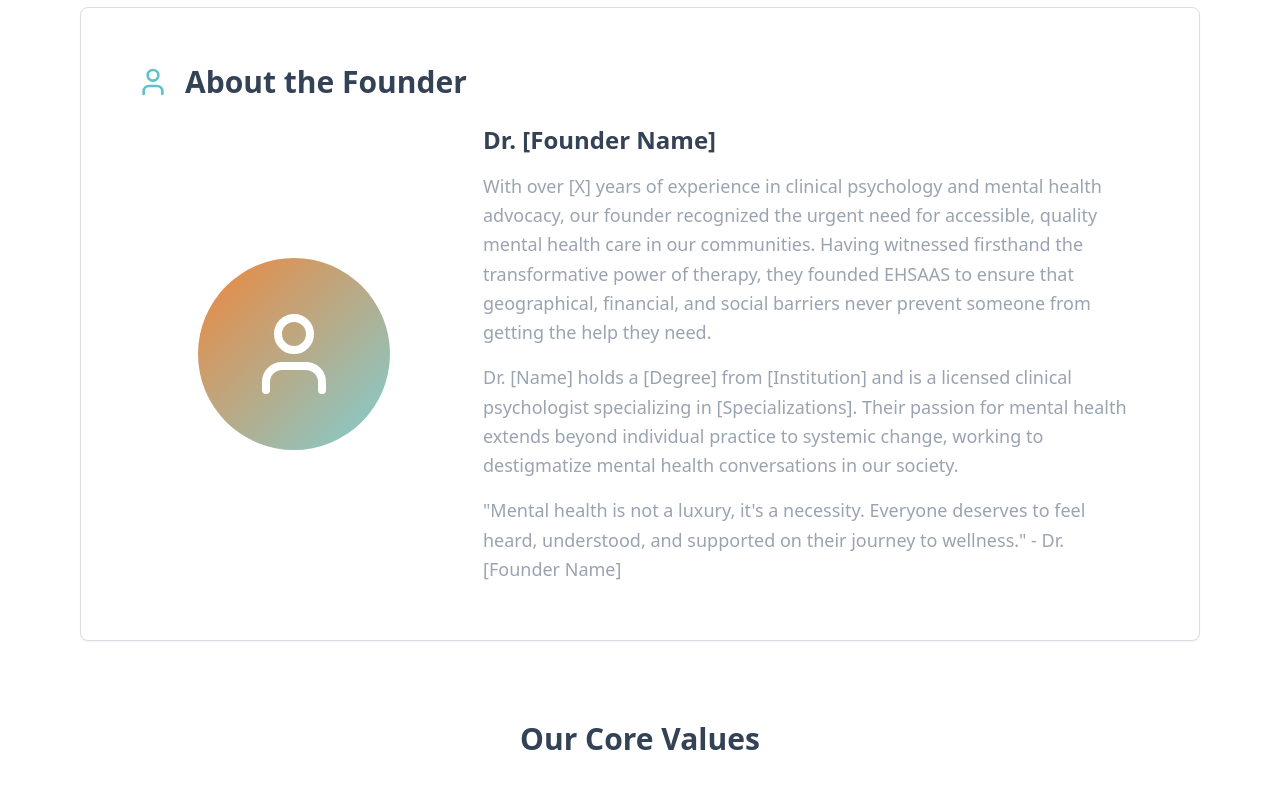
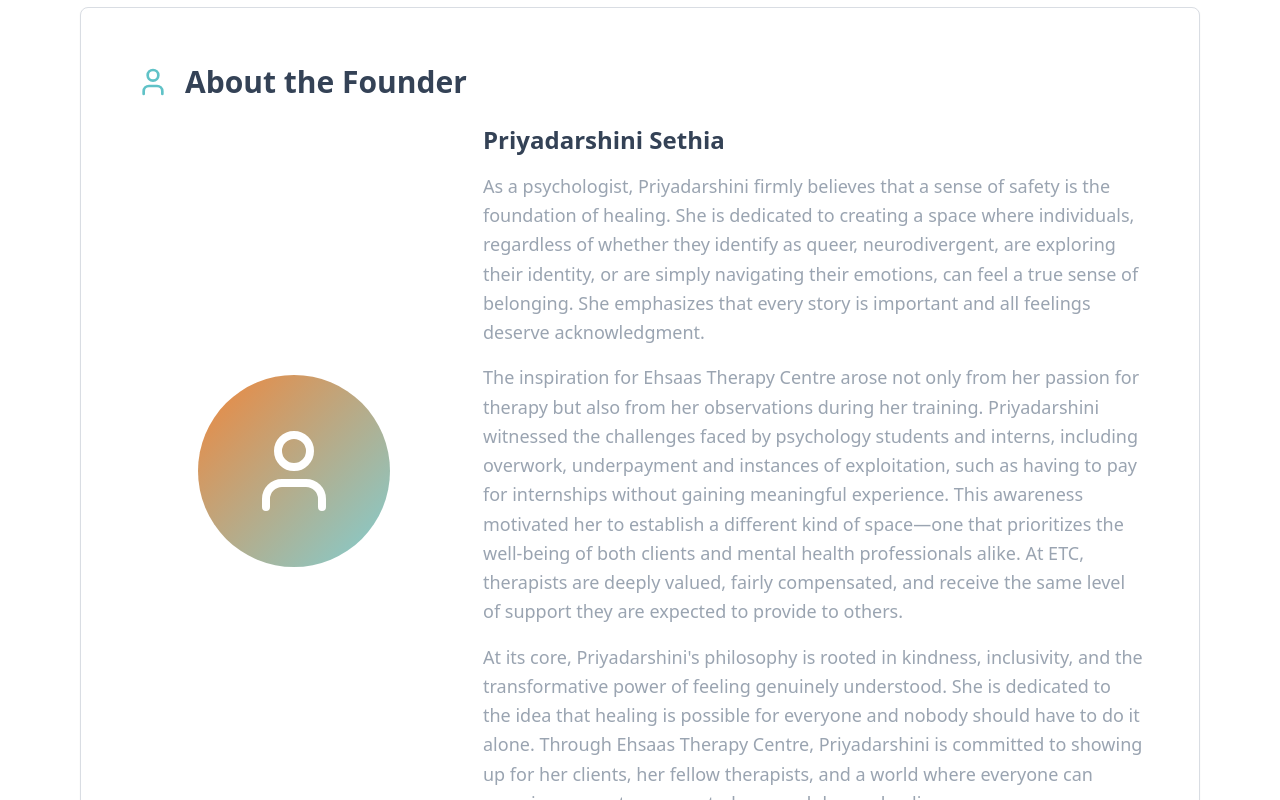
Before and after one commit to zenilrvs/ehsaas-connect-book, a React (Vite) app: page /about in a window 1280 px wide. Shown: the part 1700-2500 px from the top of the page. Built offline with nearby package versions, Linux system fonts and the light colour scheme.

Commit message:
Code edited in Lovable Code Editor
Edited UI in Lovable

```diff
--- a/src/pages/About.tsx
+++ b/src/pages/About.tsx
@@ -89,21 +89,16 @@ We offer a wide range of therapists, each with unique expertise, language skills
                     </div>
                   </div>
                   <div className="md:col-span-2">
-                    <h3 className="text-2xl font-bold text-foreground mb-4">Dr. [Founder Name]</h3>
+                    <h3 className="text-2xl font-bold text-foreground mb-4">Priyadarshini Sethia</h3>
                     <p className="text-lg text-muted-foreground leading-relaxed mb-4">
-                      With over [X] years of experience in clinical psychology and mental health advocacy, our founder
-                      recognized the urgent need for accessible, quality mental health care in our communities. Having
-                      witnessed firsthand the transformative power of therapy, they founded EHSAAS to ensure that
-                      geographical, financial, and social barriers never prevent someone from getting the help they need.
+                   As a psychologist, Priyadarshini firmly believes that a sense of safety is the foundation of healing. She is dedicated to creating a space where individuals, regardless of whether they identify as queer, neurodivergent, are exploring their identity, or are simply navigating their emotions, can feel a true sense of belonging. She emphasizes that every story is important and all feelings deserve acknowledgment.
                     </p>
                     <p className="text-lg text-muted-foreground leading-relaxed mb-4">
-                      Dr. [Name] holds a [Degree] from [Institution] and is a licensed clinical psychologist specializing
-                      in [Specializations]. Their passion for mental health extends beyond individual practice to systemic
-                      change, working to destigmatize mental health conversations in our society.
+                      The inspiration for Ehsaas Therapy Centre arose not only from her passion for therapy but also from her observations during her training. Priyadarshini witnessed the challenges faced by psychology students and interns, including overwork, underpayment and instances of exploitation, such as having to pay for internships without gaining meaningful experience. This awareness motivated her to establish a different kind of space—one that prioritizes the well-being of both clients and mental health professionals alike. At ETC, therapists are deeply valued, fairly compensated, and receive the same level of support they are expected to provide to others.
+
                     </p>
                     <p className="text-lg text-muted-foreground leading-relaxed">
-                      "Mental health is not a luxury, it's a necessity. Everyone deserves to feel heard, understood,
-                      and supported on their journey to wellness." - Dr. [Founder Name]
+                      At its core, Priyadarshini's philosophy is rooted in kindness, inclusivity, and the transformative power of feeling genuinely understood. She is dedicated to the idea that healing is possible for everyone and nobody should have to do it alone. Through Ehsaas Therapy Centre, Priyadarshini is committed to showing up for her clients, her fellow therapists, and a world where everyone can experience greater connectedness and deeper healing.
                     </p>
                   </div>
                 </div>
```
